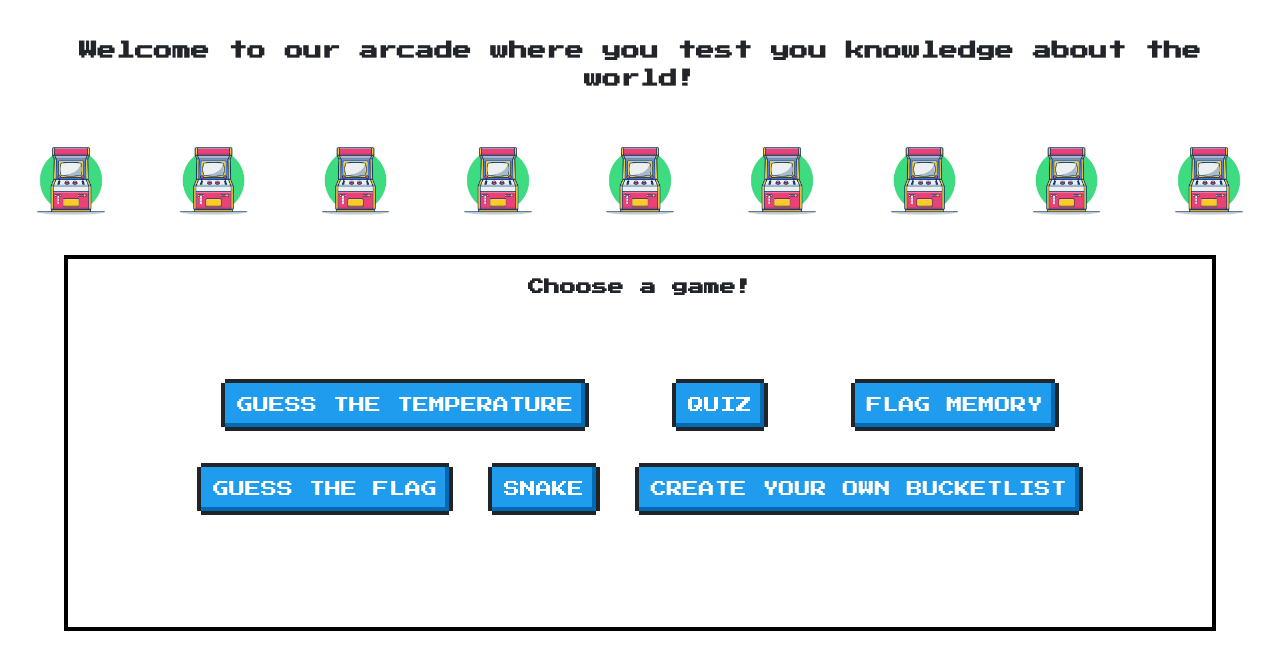
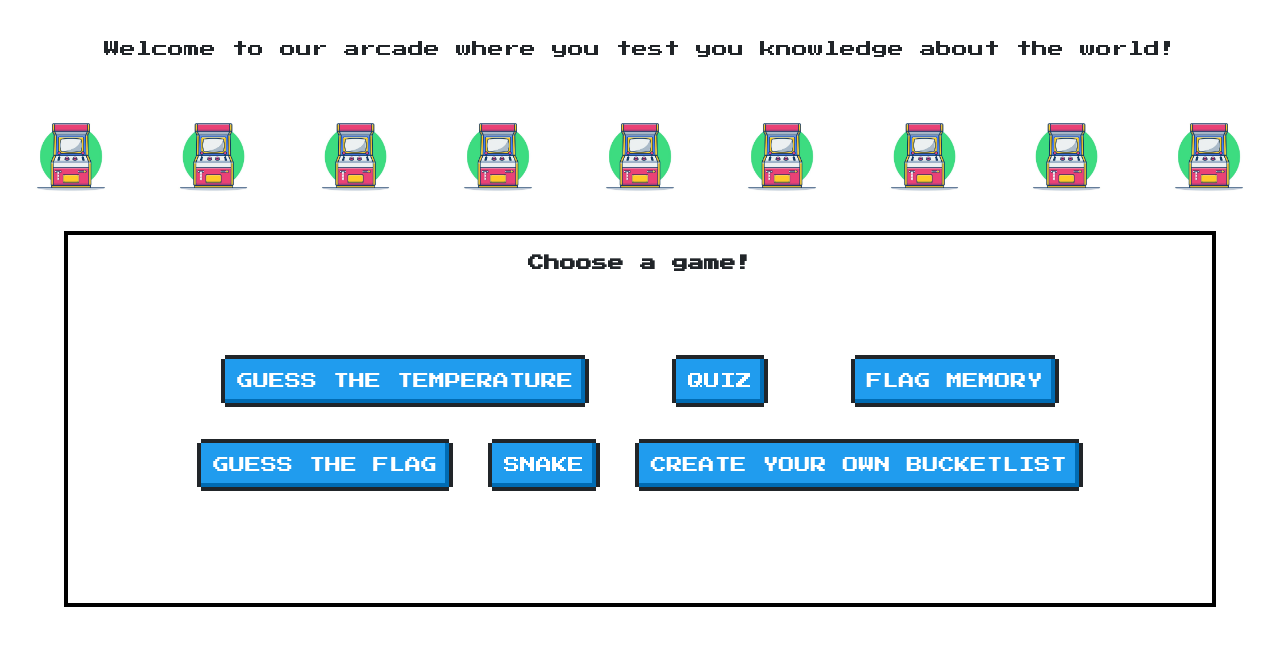
Before and after one commit to MalinWallander/Game-group-2, a website built with Parcel: page index.html in a window 1280 px wide. Shown: the part 115-784 px from the top of the page. Built offline with nearby package versions, Linux system fonts and the light colour scheme.

Commit message:
changes based on Anna's notes

```diff
--- a/index.html
+++ b/index.html
@@ -41,58 +41,22 @@
       <header>
         <h1 class="header">GEOGRAPHY ARCADE</h1>
       </header>
-      <h3 class="description">
+      <p class="description">
         Welcome to our arcade where you test you knowledge about the world!
-      </h3>
+      </p>
       <div class="container-images">
-        <img
-          class="arcade-game-image"
-          src="arcade-game.jpg"
-          alt="arcade-game"
-        />
-        <img
-          class="arcade-game-image"
-          src="arcade-game.jpg"
-          alt="arcade-game"
-        />
-        <img
-          class="arcade-game-image"
-          src="arcade-game.jpg"
-          alt="arcade-game"
-        />
-        <img
-          class="arcade-game-image"
-          src="arcade-game.jpg"
-          alt="arcade-game"
-        />
-        <img
-          class="arcade-game-image"
-          src="arcade-game.jpg"
-          alt="arcade-game"
-        />
-        <img
-          class="arcade-game-image"
-          src="arcade-game.jpg"
-          alt="arcade-game"
-        />
-        <img
-          class="arcade-game-image"
-          src="arcade-game.jpg"
-          alt="arcade-game"
-        />
-        <img
-          class="arcade-game-image"
-          src="arcade-game.jpg"
-          alt="arcade-game"
-        />
-        <img
-          class="arcade-game-image"
-          src="arcade-game.jpg"
-          alt="arcade-game"
-        />
+        <img class="arcade-game-image" src="arcade-game.jpg" alt="" />
+        <img class="arcade-game-image" src="arcade-game.jpg" alt="" />
+        <img class="arcade-game-image" src="arcade-game.jpg" alt="" />
+        <img class="arcade-game-image" src="arcade-game.jpg" alt="" />
+        <img class="arcade-game-image" src="arcade-game.jpg" alt="" />
+        <img class="arcade-game-image" src="arcade-game.jpg" alt="" />
+        <img class="arcade-game-image" src="arcade-game.jpg" alt="" />
+        <img class="arcade-game-image" src="arcade-game.jpg" alt="" />
+        <img class="arcade-game-image" src="arcade-game.jpg" alt="" />
       </div>
       <div class="menu nes-container with-title is-centered" id="menu">
-        <h3 class="title">Choose a game!</h3>
+        <h2 class="title">Choose a game!</h2>
         <div class="options" id="options">
           <a
             class="nes-btn is-primary button"
```
Also changed, not shown: guessWeather/guess-weather.js (+27 -20 lines), snakeGame/snake.js (+9 -15 lines).
